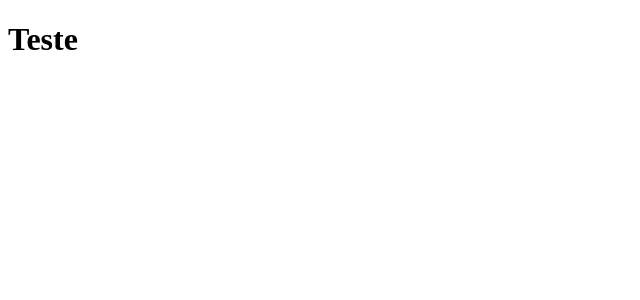
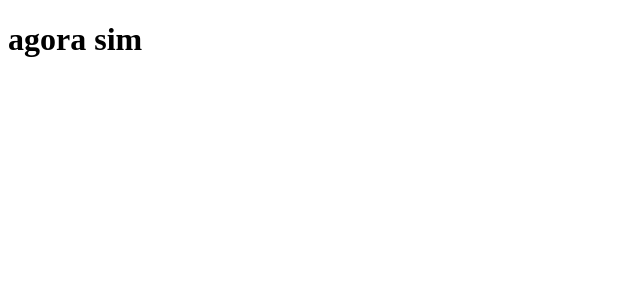
Before and after one commit to RadamesDeus/clone-tabnews, a Next.js app: page / in a window 1280 px wide. Shown: the top 300 px of the page, without its empty margins (0-640 px from the left). Built offline with nearby package versions, Linux system fonts and the light colour scheme.

Commit message:
ok --amend teste

```diff
--- a/pages/index.js
+++ b/pages/index.js
@@ -1,5 +1,5 @@
 function Home() {
-  return <h1>Teste</h1>
+  return <h1>agora sim</h1>
 }
 
 export default Home;
```
